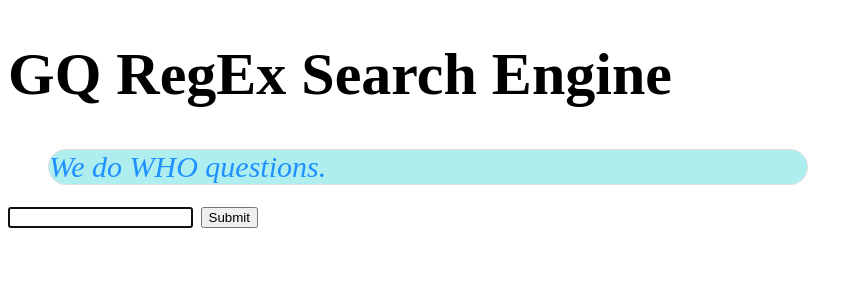
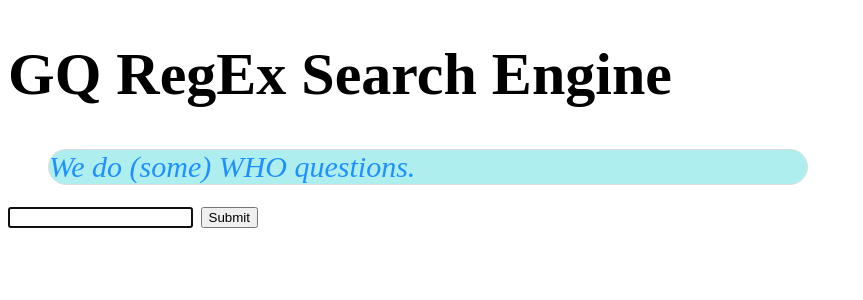
Before and after one commit to leoncheng57/GQ, a Flask app: page /search in a window 1280 px wide. Shown: the part 108-408 px from the top of the page, without its empty margins (0-863 px from the left). Run offline with Flask 2, Linux system fonts and the light colour scheme.

Commit message:
Disclaimer.

```diff
--- a/templates/index.html
+++ b/templates/index.html
@@ -7,7 +7,7 @@
 {% block contents %}
 
 <h1>GQ RegEx Search Engine</h1>
-<p><em>We do WHO questions.</em></p>
+<p><em>We do (some) WHO questions.</em></p>
 <form>
   <input type="text" name="search" {% if text %}value="{{ request.args.get('search').strip() }}"{% endif %} autofocus />
   <input type="submit" />
```
